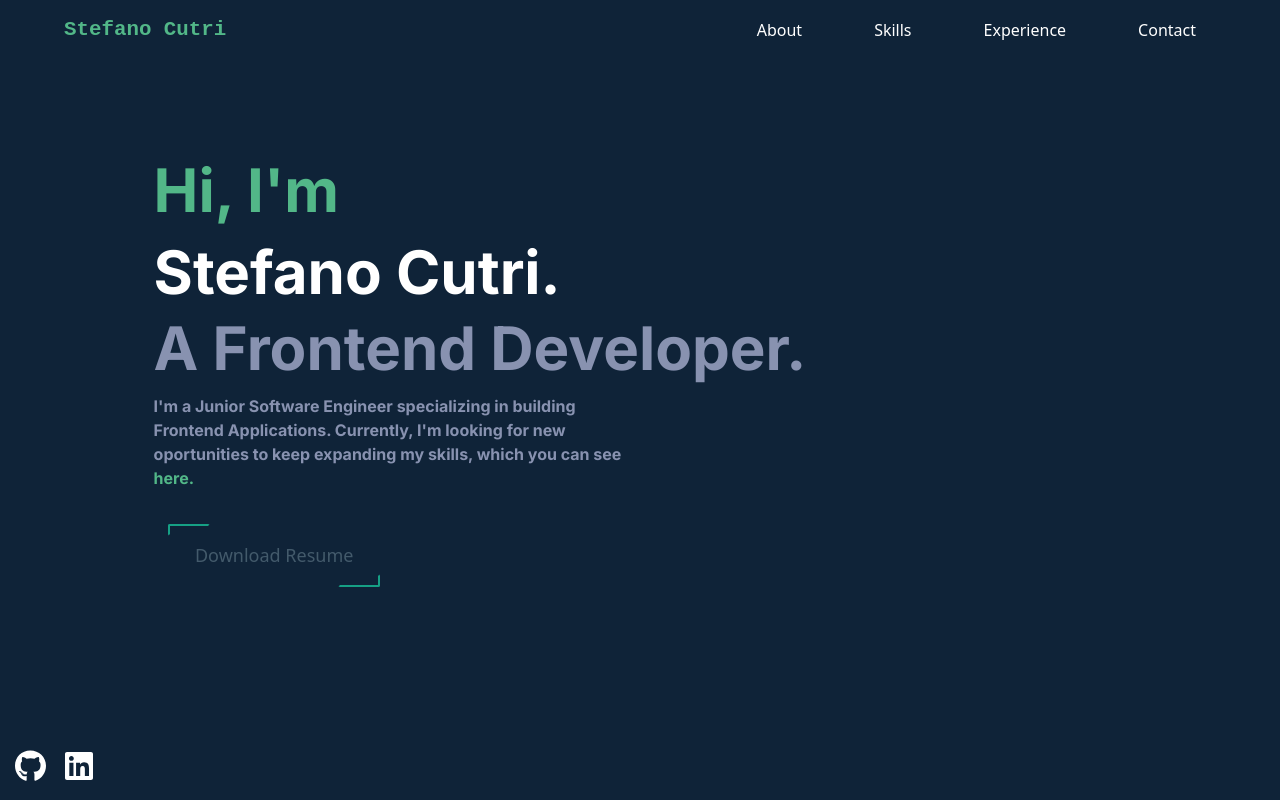
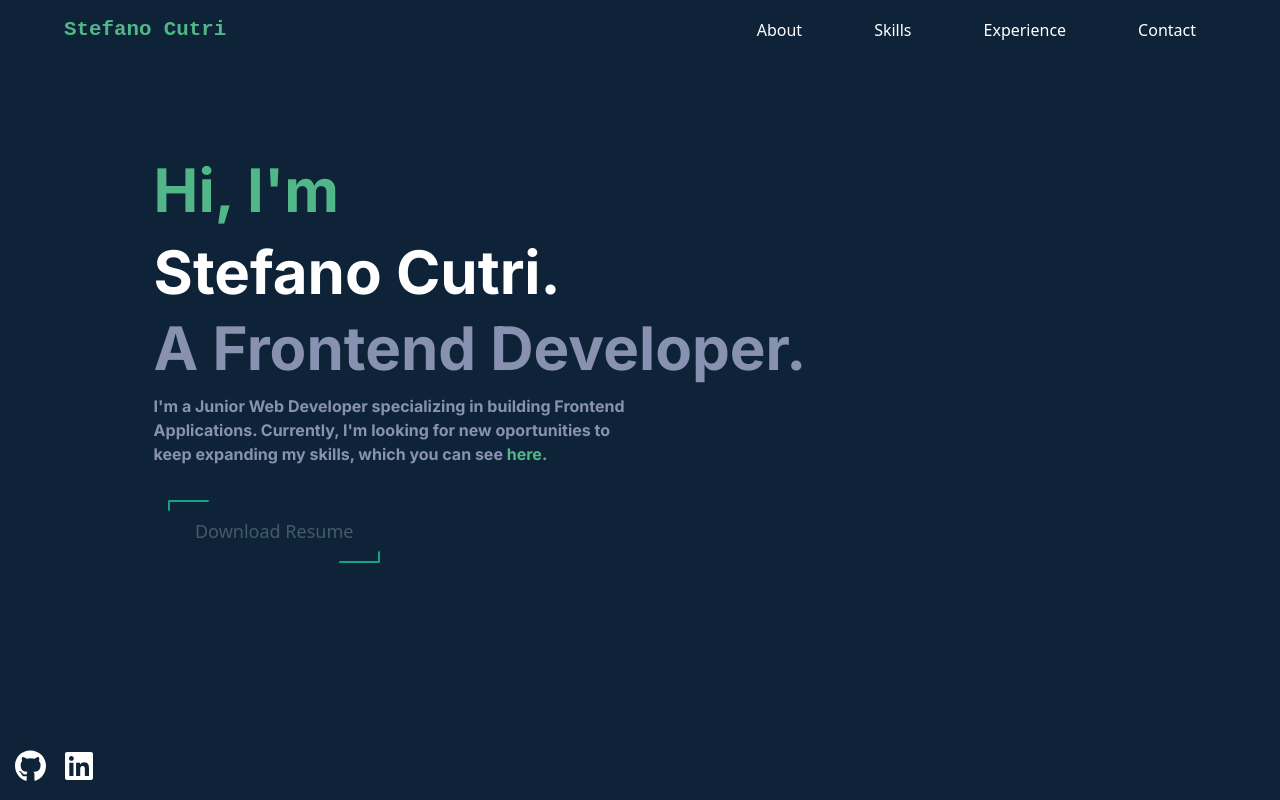
Before and after one commit to StefanoCutri/portfolio, a React (Create React App) app: page / in a window 1280 px wide. Shown: the top 800 px of the page. Built offline with nearby package versions, Linux system fonts and the light colour scheme.

Commit message:
Fix info

```diff
--- a/src/components/Info.js
+++ b/src/components/Info.js
@@ -10,7 +10,7 @@ export const Info = () => {
         <h1 className="text-white text-5xl py-3">Stefano Cutri.</h1>
         <h1 className="text-[#8892b0] text-5xl">A Frontend Developer.</h1>
         <p className="w-[50%] text-[#8892b0]  mt-3">
-          I'm a Junior Software Engineer specializing in building Frontend
+          I'm a Junior Web Developer specializing in building Frontend
           Applications. Currently, I'm looking for new oportunities to keep
           expanding my skills, which you can see{" "}
           <a
```
